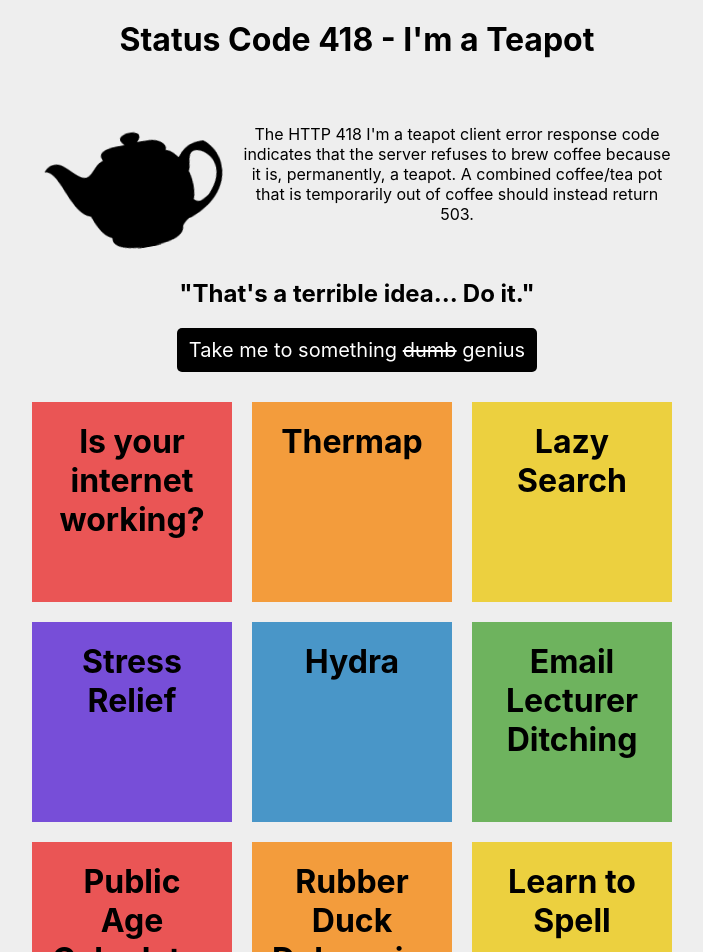
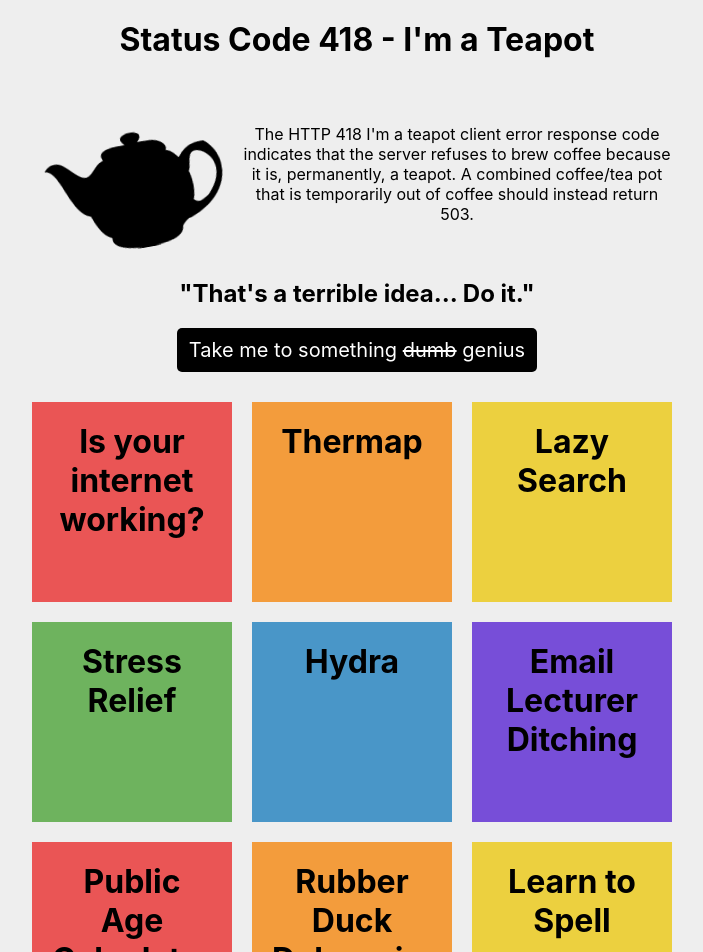
Before and after one commit to Pyxxil/TerribleHack, a React (Vite) app: page / in a window 1280 px wide. Shown: the top 952 px of the page, without its empty margins (283-986 px from the left). Built offline with nearby package versions, Linux system fonts and the light colour scheme; no server answers.

Commit message:
Reorder colours

```diff
--- a/src/HomePage/index.tsx
+++ b/src/HomePage/index.tsx
@@ -11,9 +11,9 @@ const HomePage = () => {
     "#EA5555",
     "#F39C3C",
     "#ECD03F",
+    "#6EB35E",
+    "#4996C8",
     "#774ED8",
-    "#4996C8",
-    "#6EB35E",
   ];
   let index = 0;
 
```
